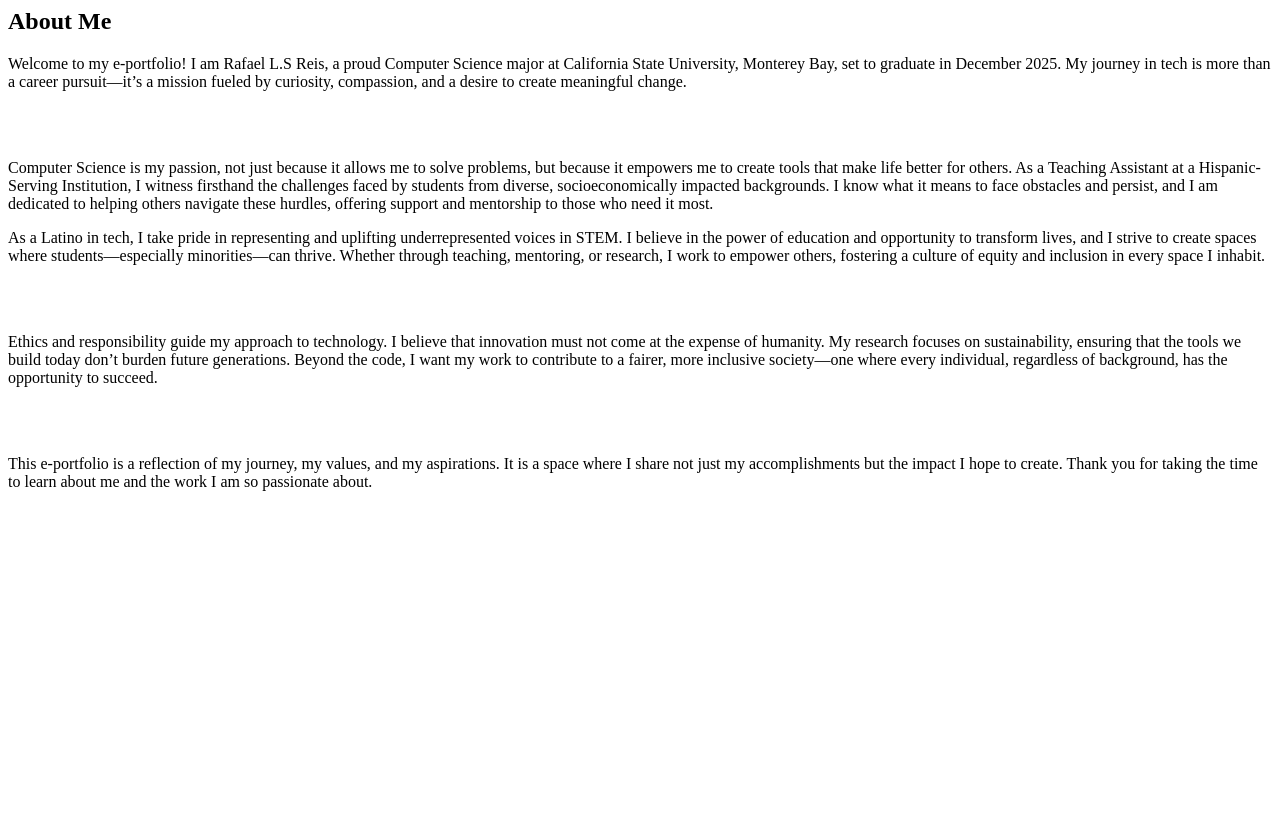
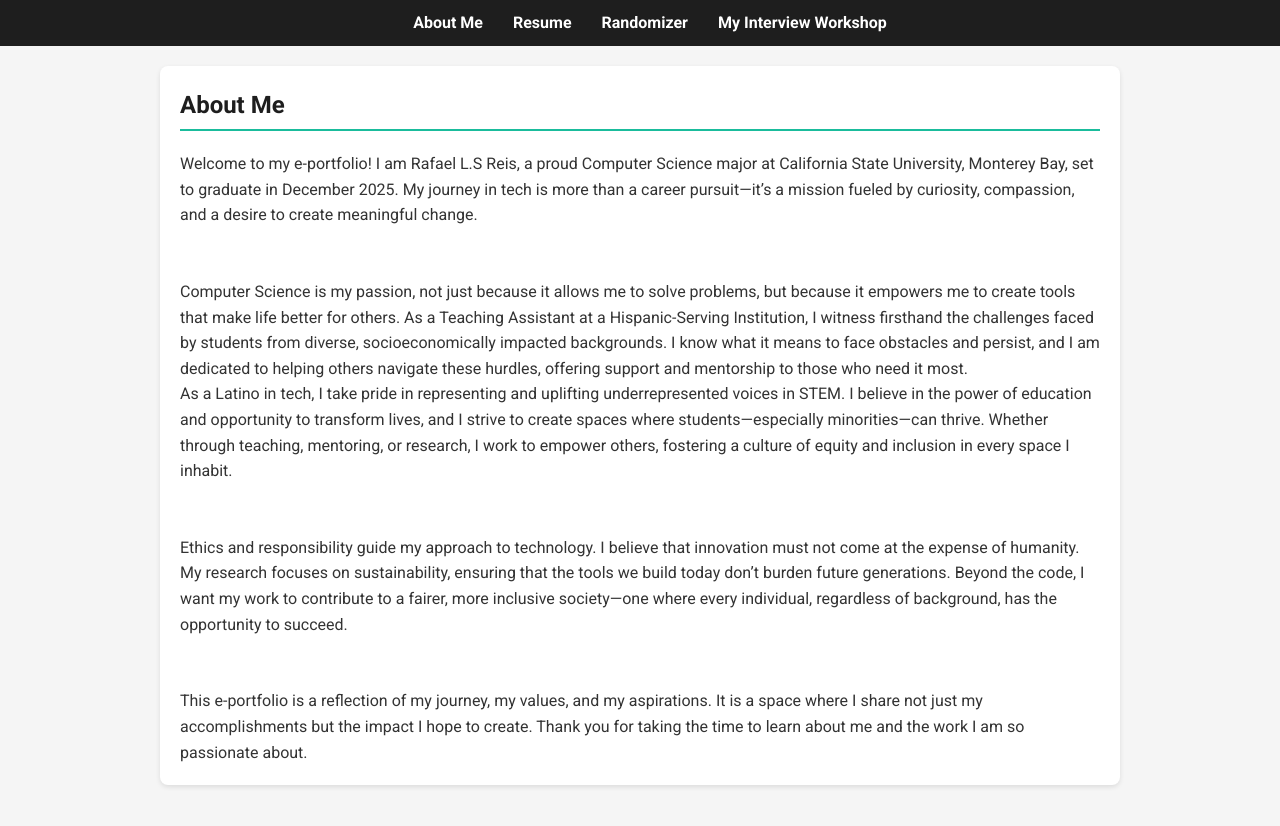
Before and after one commit to Sirraff/r, a plain HTML site: page interview.html in a window 1280 px wide. Before the commit the page ends 800 px from the top, so only its background shows below. Drawn offline with Linux system fonts and the light colour scheme.

Commit message:
Update interview.html

```diff
--- a/interview.html
+++ b/interview.html
@@ -1,3 +1,29 @@
+<!DOCTYPE html>
+<html lang="en">
+<head>
+    <meta charset="UTF-8">
+    <meta name="viewport" content="width=device-width, initial-scale=1.0">
+    <title>Rafael L.S. Reis - E-Portfolio</title>
+    <link rel="stylesheet" href="css/styles.css">
+    <!-- Google Fonts for better typography -->
+    <link href="https://fonts.googleapis.com/css2?family=Roboto:wght@400;700&display=swap" rel="stylesheet">
+</head>
+<body>
+    <!-- Header and Navigation -->
+    <header>
+        <nav>
+            <ul>
+                <li><a href="index.html">About Me</a></li>
+                <li><a href="resume.html">Resume</a></li>
+                <li><a href="randomize_pairs.html">Randomizer</a></li>
+                <li><a href="interview.html">My Interview Workshop</a></li>
+            </ul>
+        </nav>
+    </header>
+
+    <!-- Main Content -->
+    <main>
+
         <section id="about-me">
             <h2>About Me</h2>
             <p>
```
Lines whose indentation alone changed are shown as unchanged.
